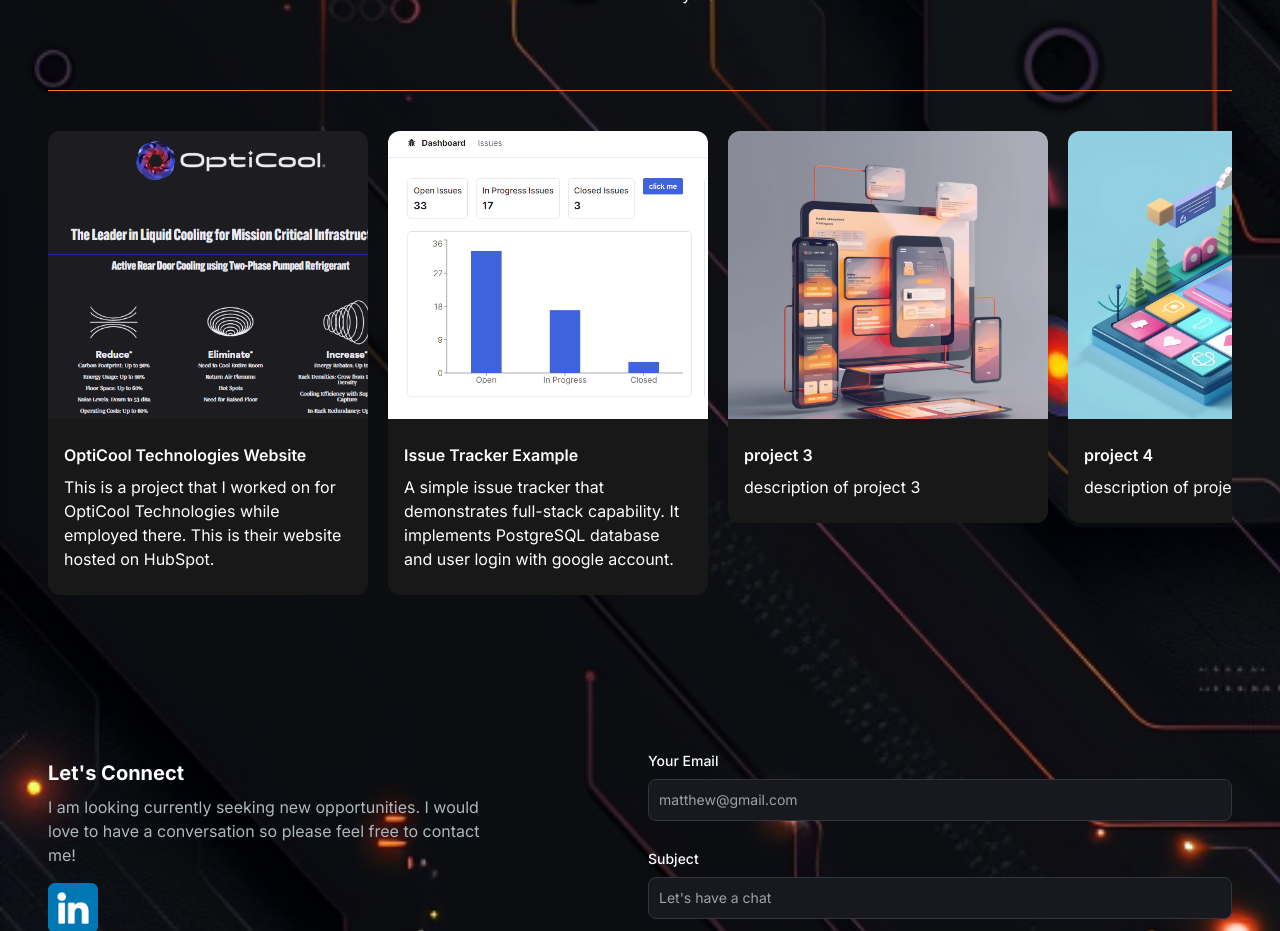
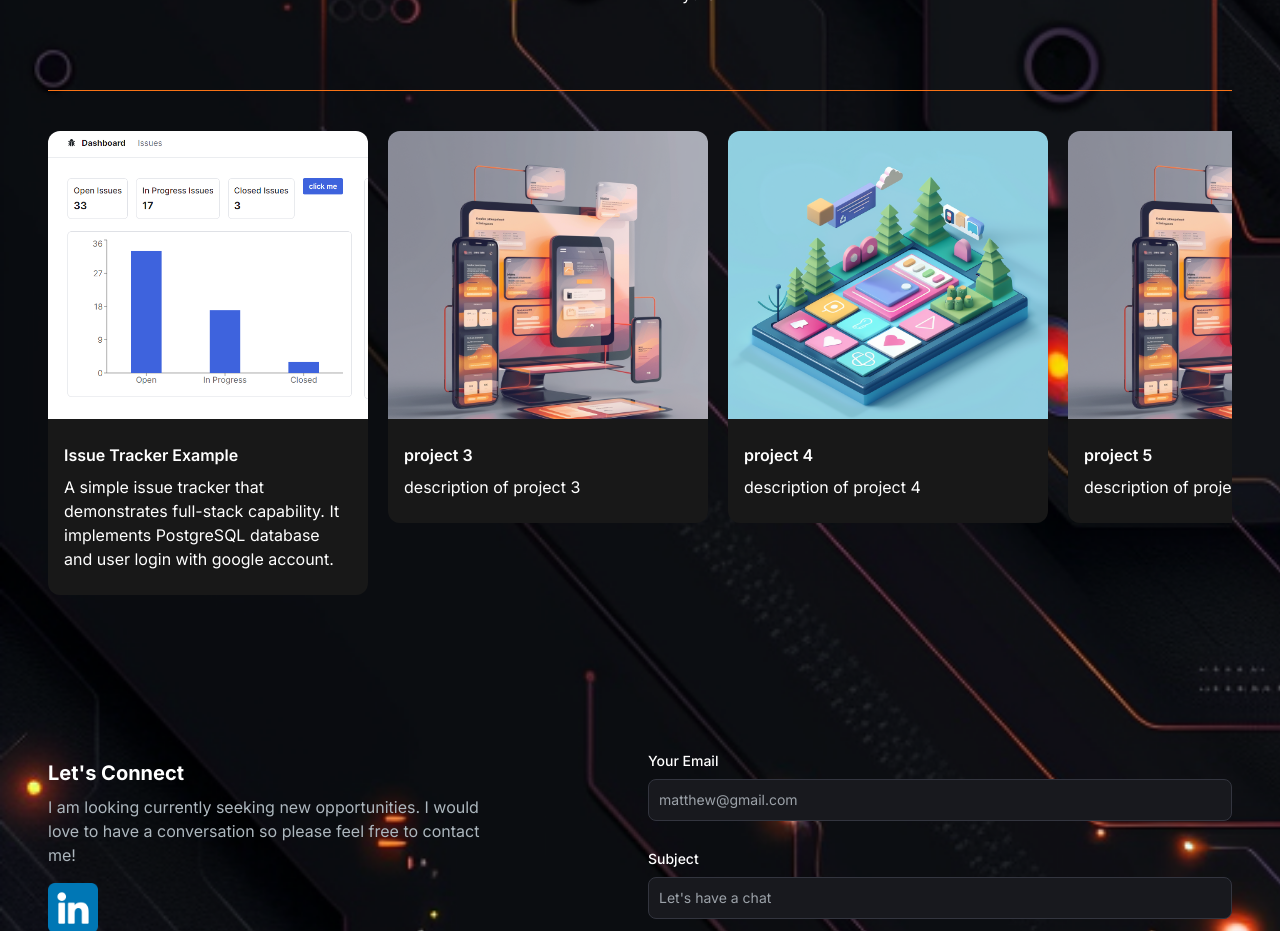
Before and after one commit to fussmj/portfolio, a Next.js app: page / in a window 1280 px wide. Shown: the part 1120-2051 px from the top of the page. Built offline with nearby package versions, Linux system fonts and the light colour scheme.

Commit message:
removed opticool from projects section

```diff
--- a/app/components/ProjectSection_animated.tsx
+++ b/app/components/ProjectSection_animated.tsx
@@ -7,15 +7,6 @@
 
 //assign dummy project data
 const PROJECT_DATA = [
-  {
-    id: 1,
-    title: "OptiCool Technologies Website",
-    description:
-      "This is a project that I worked on for OptiCool Technologies while employed there. This is their website hosted on HubSpot.",
-    image: "/project-opticool.PNG",
-    gitUrl: "/",
-    previewUrl: "https://www.opticooltechnologies.com",
-  },
   {
     id: 2,
     title: "Issue Tracker Example",
```
